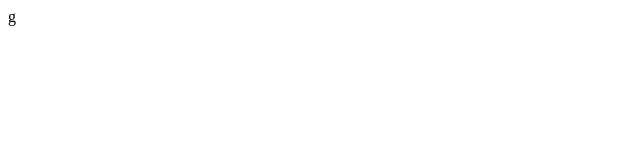
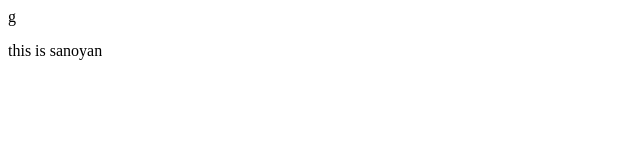
Before and after one commit to morjanemo/controle, a plain HTML site: page index.html in a window 1280 px wide. Shown: the full height of the page, 0-640 px from the left. Drawn offline with Linux system fonts and the light colour scheme.

Commit message:
<la commit de matin de sano1>

```diff
--- a/index.html
+++ b/index.html
@@ -7,6 +7,6 @@
     <title>groupe de 4</title>
 </head>
 <body>
-
+   <p>this is sanoyan</p>
 </body>
 </html>
```
